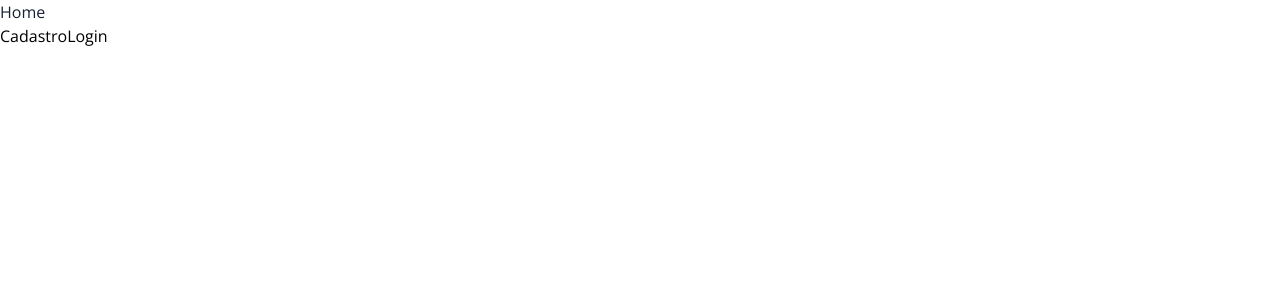
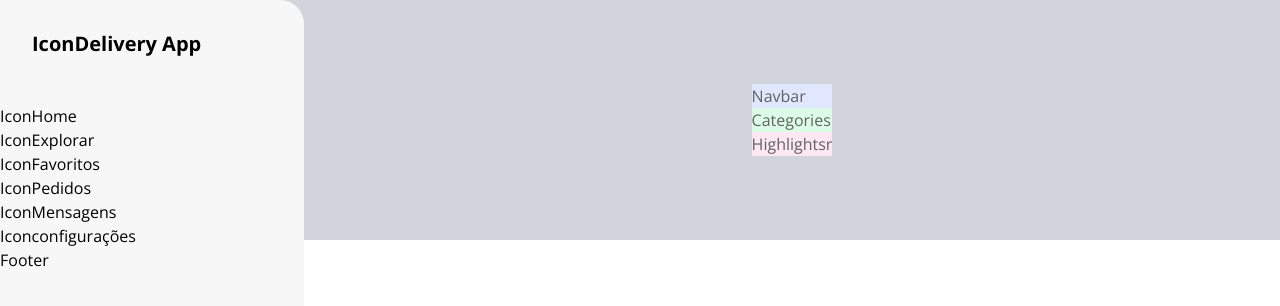
Before and after one commit to mrcomputer2018/delivery-app, a Next.js app: page / in a window 1280 px wide. Shown: the top 306 px of the page. Built offline with nearby package versions, Linux system fonts and the light colour scheme.

Commit message:
componentes da pagina home

```diff
--- /dev/null
+++ b/components/Categories/Categories.tsx
@@ -0,0 +1,13 @@
+import React from "react";
+
+type Props = {
+
+}
+
+export default function Categories({ ...props }: Props) {
+    return (
+        <div className="bg-green-100">
+            <p className="">Categories</p>
+        </div>
+    )
+}
--- /dev/null
+++ b/components/Highlights/Highlights.tsx
@@ -0,0 +1,13 @@
+import React from "react";
+
+type Props = {
+
+}
+
+export default function Highlights({ ...props }: Props) {
+    return (
+        <div className="bg-pink-100">
+            <p className="">Highlightsr</p>
+        </div>
+    )
+}
--- /dev/null
+++ b/components/Navbar/Navbar.tsx
@@ -0,0 +1,13 @@
+import React from "react";
+
+type Props = {
+
+}
+
+export default function Navbar({ ...props }: Props) {
+    return (
+        <div className="bg-indigo-100">
+            <p className="">Navbar</p>
+        </div>
+    )
+}
--- /dev/null
+++ b/components/Sidebar/Sidebar.tsx
@@ -0,0 +1,73 @@
+import React from "react";
+import Link from "next/link";
+import Styles from "./styles.module.css";
+
+type Props = {
+
+}
+
+export function Sidebar ({ ...props }: Props) {
+    return(
+        <div className={ Styles.sidebar }>
+            <div className={ Styles.header }>
+                <p>
+                    <span>Icon</span>
+                    Delivery App
+                </p>
+            </div>
+
+            <ul className={ Styles.menu }>
+                <li>
+                    <Link href="/">
+                        <a>
+                            <span>Icon</span>
+                            Home
+                        </a>
+                    </Link>
+                </li>
+                <li>
+                    <Link href="/explorar">
+                        <a>
+                            <span>Icon</span>
+                            Explorar
+                        </a>
+                    </Link>
+                </li>
+                <li>
+                    <Link href="/favoritos">
+                        <a>
+                            <span>Icon</span>
+                            Favoritos
+                        </a>
+                    </Link>
+                </li>
+                <li>
+                    <Link href="/pedidos">
+                        <a>
+                            <span>Icon</span>
+                            Pedidos
+                        </a>
+                    </Link>
+                </li>
+                <li>
+                    <Link href="/mensagens">
+                        <a>
+                            <span>Icon</span>
+                            Mensagens
+                        </a>
+                    </Link>
+                </li>
+                <li>
+                    <Link href="/configuracoes">
+                        <a>
+                            <span>Icon</span>
+                            configurações
+                        </a>
+                    </Link>
+                </li>
+            </ul>
+
+            <div>Footer</div>
+        </div>
+    )
+}
--- /dev/null
+++ b/components/Sidebar/styles.module.css
@@ -0,0 +1,18 @@
+.sidebar {
+    width: 100%;
+    max-width: 304px;
+    min-height: 1024px;
+    background-color: #F7F7F7;
+    border-radius: 0px 24px 24px 0px;
+}
+
+.header {
+    padding-top: 32px;
+    padding-bottom: 48px;
+    padding-left: 32px;
+    padding-right: 32px;
+}
+
+.header p {
+    @apply text-black text-xl font-bold leading-6;
+}
--- a/components/input-text/input.tsx
+++ b/components/input-text/input.tsx
@@ -1,6 +1,6 @@
 import React from "react";
 import { InputIcon } from "../Input-Icon/inputIcon";
-import Styles from "./style.module.css";
+import Styles from "./styles.module.css";
 
 type Props = {
     label: string;
--- a/pages/index.tsx
+++ b/pages/index.tsx
@@ -1,6 +1,10 @@
 import type { NextPage } from 'next';
 import Link from 'next/link';
+import Categories from '../components/Categories/Categories';
 import { PageHead } from '../components/HeadPage/pageHead';
+import Highlights from '../components/Highlights/Highlights';
+import Navbar from '../components/Navbar/Navbar';
+import { Sidebar } from '../components/Sidebar/Sidebar';
 
 const Home: NextPage = () => {
   return (
@@ -11,14 +15,13 @@ const Home: NextPage = () => {
             keywords='delivery, entrega de comida, pagina principal, home'
       />
 
-      <div className=''>
-        <h1>Home</h1>
-        <Link href='/signup'>
-          <a>Cadastro</a>
-        </Link>
-        <Link href='/login'>
-          <a>Login</a>
-        </Link>
+      <div className='container bg-gray-300 h-60 m-auto flex'>
+        <Sidebar/>
+        <div className='m-auto'>
+          <Navbar />
+          <Categories />
+          <Highlights />
+        </div>
       </div>
     </>
   )
```
Also changed, not shown: components/input-text/styles.module.css (renamed from components/input-text/style.module.css).
